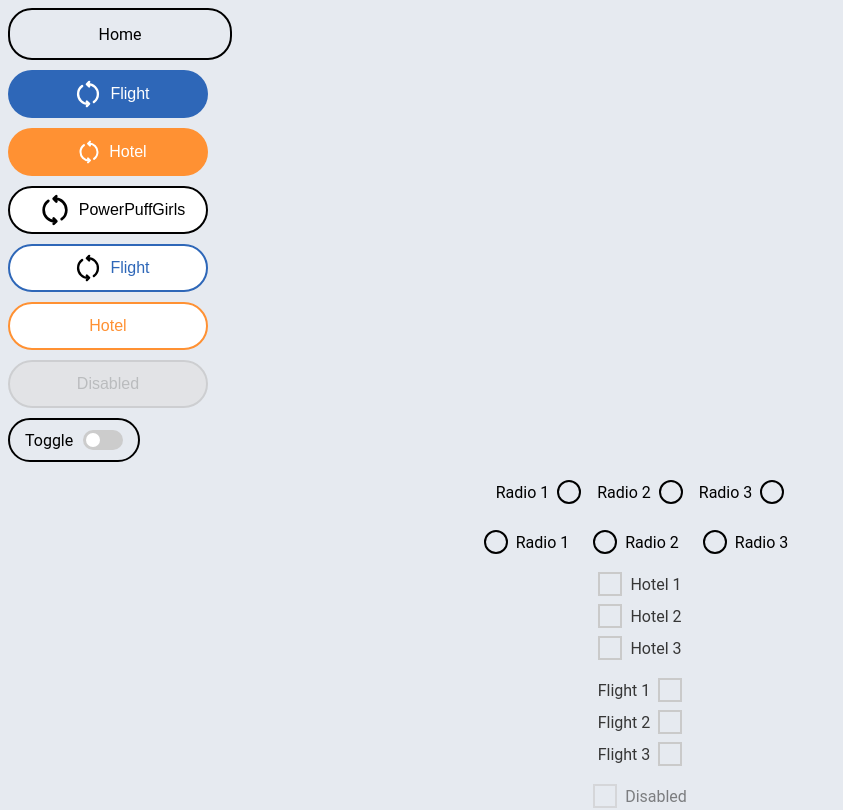
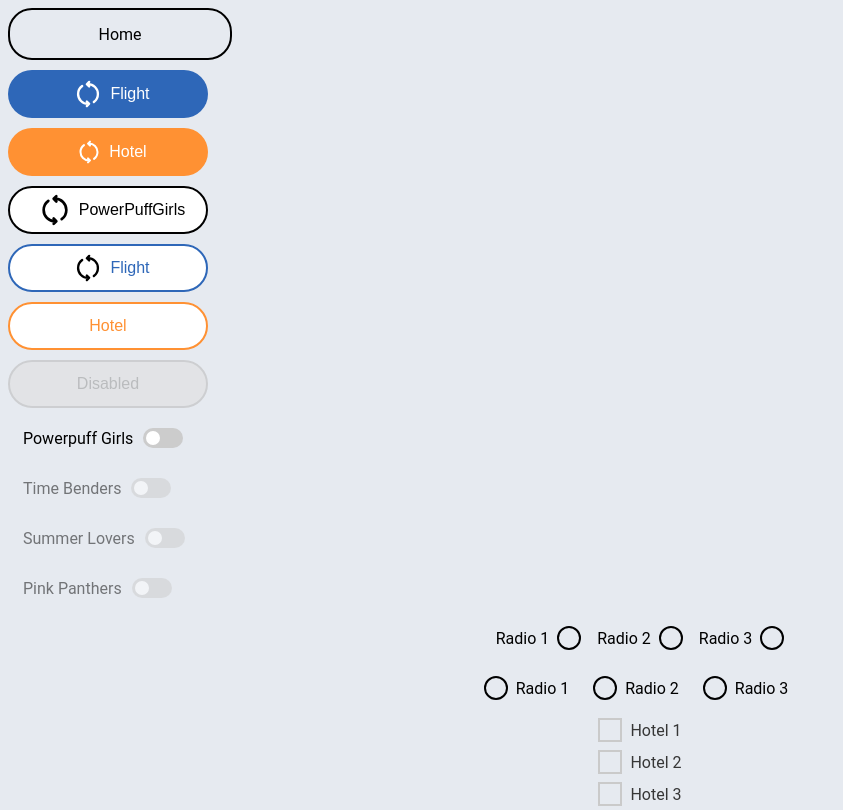
Before and after one commit to Mwiert/miniSpa, a Vue app: page /powerpuffgirls in a window 1280 px wide. Shown: the top 810 px of the page, without its empty margins (0-843 px from the left). Built offline with nearby package versions, Linux system fonts and the light colour scheme; a web font is replaced by a local one.

Commit message:
UIToggle style changed and multiple toggles added

```diff
--- a/src/components/UIToggle.vue
+++ b/src/components/UIToggle.vue
@@ -1,14 +1,15 @@
 <template>
-  <div class="ui-toggle-c" :class="{ labelAfter: after }" @click="toggle">
-    <div :for="id" class="toggle-label">{{ label }}</div>
-    <div class="toggle-switch">
-      <div :class="['toggle-slider', { checked }]"></div>
+  <div class="ui-toggle-c" :class="{ labelAfter: after, disabled: disabled }" @click="toggle">
+    <div :id="id" class="toggle-label">
+      {{ label }}
     </div>
-    <span v-if="after">{{ after }}</span>
+    <div class="toggle-switch" :class="{ checked: checked }">
+      <div class="toggle-slider" :class="{ checked: checked }"></div>
+    </div>
   </div>
 </template>
 
-<script script lang="ts">
+<script lang="ts">
 export default {
   name: 'UIToggle',
   props: {
@@ -23,10 +24,6 @@ export default {
       type: Boolean,
       default: false
     },
-    name: {
-      type: String,
-      default: ''
-    },
     checked: {
       type: Boolean,
       default: false
@@ -36,11 +33,10 @@ export default {
       default: false
     }
   },
-
   methods: {
     toggle() {
       if (!this.disabled) {
-        this.$emit('update:checked', !this.checked)
+        this.$emit('switchToggle', !this.checked)
       }
     }
   }
@@ -49,17 +45,29 @@ export default {
 
 <style lang="scss" scoped>
 @import '@/assets/css/main.scss';
+
 .ui-toggle-c {
   display: flex;
-
   align-items: center;
-  border: 2px solid black;
   width: fit-content;
   border-radius: 30px;
   padding: 10px 15px;
+  user-select: none;
+  pointer-events: none;
 
   &.labelAfter {
     flex-direction: row-reverse;
+  }
+  &.disabled {
+    opacity: 0.5;
+
+    .toggle-switch {
+      cursor: not-allowed !important;
+      background-color: #ccc;
+    }
+    .toggle-slider {
+      background-color: #fff;
+    }
   }
 }
 
@@ -74,8 +82,13 @@ export default {
   height: 20px;
   background-color: #ccc;
   border-radius: 20px;
-  transition: 0.4s;
+  transition: background-color 0.4s;
+  pointer-events: all;
   cursor: pointer;
+
+  &.checked {
+    background-color: $accent-primary-color;
+  }
 }
 
 .toggle-slider {
@@ -86,15 +99,13 @@ export default {
   height: 14px;
   background-color: white;
   border-radius: 50%;
-  transition: 0.4s;
+  transition:
+    transform 0.4s,
+    background-color 0.4s;
 
   &.checked {
     background-color: $primary-color;
     transform: translateX(20px);
-
-    &.checked .label-after {
-      background-color: aqua;
-    }
   }
 }
 </style>
--- a/src/pages/PowerPuffGirls.vue
+++ b/src/pages/PowerPuffGirls.vue
@@ -2,58 +2,163 @@
   <div class="button-c">
     <!-- UIButton instances as previously defined -->
 
-    <UIButton className="" text="Home" :isSpinnerActive="loadingStates.home.isLoading"
-      :isDisabled="loadingStates.home.isDisabled" @click="setLoadingState('home')" :isRouter="true" routerUrl="/" />
-    <UIButton className="flight" text="Flight" :icon="'refresh'" :isSpinnerActive="loadingStates.flight.isLoading"
-      :isDisabled="loadingStates.flight.isDisabled" @click="setLoadingState('flight')" />
-    <UIButton className="hotel" text="Hotel" :icon="'refresh'" :iconSize="'s'"
-      :isSpinnerActive="loadingStates.hotel.isLoading" :isDisabled="loadingStates.hotel.isDisabled"
-      @click="setLoadingState('hotel')" />
+    <UIButton
+      className=""
+      text="Home"
+      :isSpinnerActive="loadingStates.home.isLoading"
+      :isDisabled="loadingStates.home.isDisabled"
+      @click="setLoadingState('home')"
+      :isRouter="true"
+      routerUrl="/"
+    />
+    <UIButton
+      className="flight"
+      text="Flight"
+      :icon="'refresh'"
+      :isSpinnerActive="loadingStates.flight.isLoading"
+      :isDisabled="loadingStates.flight.isDisabled"
+      @click="setLoadingState('flight')"
+    />
+    <UIButton
+      className="hotel"
+      text="Hotel"
+      :icon="'refresh'"
+      :iconSize="'s'"
+      :isSpinnerActive="loadingStates.hotel.isLoading"
+      :isDisabled="loadingStates.hotel.isDisabled"
+      @click="setLoadingState('hotel')"
+    />
 
     <!-- Since the class name is not added, the default class will be used. -->
-    <UIButton text="PowerPuffGirls" :icon="'refresh'" :iconSize="'l'" :isSpinnerActive="loadingStates.default.isLoading"
-      :isDisabled="loadingStates.default.isDisabled" @click="setLoadingState('default')" />
+    <UIButton
+      text="PowerPuffGirls"
+      :icon="'refresh'"
+      :iconSize="'l'"
+      :isSpinnerActive="loadingStates.default.isLoading"
+      :isDisabled="loadingStates.default.isDisabled"
+      @click="setLoadingState('default')"
+    />
 
-    <UIButton className="flight outline" text="Flight" :isSpinnerActive="loadingStates.flightOutline.isLoading"
-      :icon="'refresh'" :isDisabled="loadingStates.flightOutline.isDisabled"
-      @click="setLoadingState('flightOutline')" />
+    <UIButton
+      className="flight outline"
+      text="Flight"
+      :isSpinnerActive="loadingStates.flightOutline.isLoading"
+      :icon="'refresh'"
+      :isDisabled="loadingStates.flightOutline.isDisabled"
+      @click="setLoadingState('flightOutline')"
+    />
 
-    <UIButton className="hotel outline" text="Hotel" :isSpinnerActive="loadingStates.hotelOutline.isLoading"
-      :isDisabled="loadingStates.hotelOutline.isDisabled" @click="setLoadingState('hotelOutline')" />
+    <UIButton
+      className="hotel outline"
+      text="Hotel"
+      :isSpinnerActive="loadingStates.hotelOutline.isLoading"
+      :isDisabled="loadingStates.hotelOutline.isDisabled"
+      @click="setLoadingState('hotelOutline')"
+    />
 
-    <UIButton className="disabled" text="Disabled" :isSpinnerActive="loadingStates.disabledButton.isLoading"
-      :isDisabled="loadingStates.disabledButton.isDisabled" @click="setLoadingState('disabledButton')" />
+    <UIButton
+      className="disabled"
+      text="Disabled"
+      :isSpinnerActive="loadingStates.disabledButton.isLoading"
+      :isDisabled="loadingStates.disabledButton.isDisabled"
+      @click="setLoadingState('disabledButton')"
+    />
 
     <!-- Add UIToggle component -->
     <div>
-      <UIToggle :id="'toggle1'" :label="'Toggle'" :checked="toggleState.checked" :disabled="toggleState.disabled"
-        @update:checked="toggleChange" />
+      <UIToggle
+        :id="'powerpuffGirls'"
+        :label="'Powerpuff Girls'"
+        :checked="powerpuffGirls.checked"
+        :disabled="powerpuffGirls.disabled"
+        @switchToggle="toggleChange1"
+      />
+    </div>
+
+    <div>
+      <UIToggle
+        :id="'timeBenders'"
+        :label="'Time Benders'"
+        :checked="timeBenders.checked"
+        :disabled="timeBenders.disabled"
+        @switchToggle="toggleChange2"
+      />
+    </div>
+
+    <div>
+      <UIToggle
+        :id="'summerLovers'"
+        :label="'Summer Lovers'"
+        :checked="summerLovers.checked"
+        :disabled="summerLovers.disabled"
+        @switchToggle="toggleChange3"
+      />
+    </div>
+
+    <div>
+      <UIToggle
+        :id="'pinkPanthers'"
+        :label="'Pink Panthers'"
+        :checked="pinkPanthers.checked"
+        :disabled="pinkPanthers.disabled"
+        @switchToggle="toggleChange4"
+      />
     </div>
 
     <div class="hotel-radio-buttons">
-      <UIRadioButton v-for="radio in radioButtonsHotel" :key="radio.label" :className="'hotel'" :label="radio.label"
-        :value="radio.value" v-model="pickedRadioHotel" />
+      <UIRadioButton
+        v-for="radio in radioButtonsHotel"
+        :key="radio.label"
+        :className="'hotel'"
+        :label="radio.label"
+        :value="radio.value"
+        v-model="pickedRadioHotel"
+      />
     </div>
     <div class="flight-radio-buttons">
-      <UIRadioButton v-for="radio in radioButtonsFlight" :key="radio.label" :className="'flight'" :label="radio.label"
-        :value="radio.value" :after="true" v-model="pickedRadioFlight" />
+      <UIRadioButton
+        v-for="radio in radioButtonsFlight"
+        :key="radio.label"
+        :className="'flight'"
+        :label="radio.label"
+        :value="radio.value"
+        :after="true"
+        v-model="pickedRadioFlight"
+      />
     </div>
 
     <!-- Checkboxes for hotel -->
     <div class="hotel-checkbox">
-      <UICheckbox v-for="checkbox in checkboxHotel" :key="checkbox.id" :className="'hotel'" :label="checkbox.label"
-        @takeCheckedInfo="takeCheckedInfo" />
+      <UICheckbox
+        v-for="checkbox in checkboxHotel"
+        :key="checkbox.id"
+        :className="'hotel'"
+        :label="checkbox.label"
+        @takeCheckedInfo="takeCheckedInfo"
+      />
     </div>
 
     <!-- Checkboxes for flight -->
     <div class="flight-checkbox">
-      <UICheckbox v-for="checkbox in checkboxFlight" :key="checkbox.id" :className="'flight'" :label="checkbox.label"
-        :after="true" @takeCheckedInfo="takeCheckedInfo" />
+      <UICheckbox
+        v-for="checkbox in checkboxFlight"
+        :key="checkbox.id"
+        :className="'flight'"
+        :label="checkbox.label"
+        :after="true"
+        @takeCheckedInfo="takeCheckedInfo"
+      />
     </div>
 
     <!-- Example of a disabled checkbox -->
-    <UICheckbox :label="'Disabled'" :className="'hotel'" :after="false" :disabled="true" :name="'disabled'"
-      :id="'deneme'" />
+    <UICheckbox
+      :label="'Disabled'"
+      :className="'hotel'"
+      :after="false"
+      :disabled="true"
+      :name="'disabled'"
+      :id="'deneme'"
+    />
   </div>
 </template>
 
@@ -83,11 +188,24 @@ export default {
         hotelOutline: { isLoading: false, isDisabled: false },
         disabledButton: { isLoading: false, isDisabled: true } // This button is disabled so its isDisabled property is initially true
       },
-      // Initial state for toggle switch
-      toggleState: {
+      // Initial states for toggle switch
+      powerpuffGirls: {
         checked: false,
         disabled: false
       },
+      timeBenders: {
+        checked: false,
+        disabled: true
+      },
+      summerLovers: {
+        checked: false,
+        disabled: true
+      },
+      pinkPanthers: {
+        checked: false,
+        disabled: true
+      },
+
       pickedRadioHotel: '',
       pickedRadioFlight: '',
       radioButtonsHotel: [
@@ -123,9 +241,26 @@ export default {
       }, 2000)
     },
     // Method to handle toggle state change
-    toggleChange(newChecked) {
-      this.toggleState.checked = newChecked
+    toggleChange1(newChecked) {
+      this.powerpuffGirls.checked = newChecked
+      this.timeBenders.disabled = false
     },
+    toggleChange2(newChecked) {
+      this.timeBenders.checked = newChecked
+      this.summerLovers.disabled = false
+    },
+    toggleChange3(newChecked) {
+      this.summerLovers.checked = newChecked
+      this.pinkPanthers.disabled = false
+    },
+    toggleChange4(newChecked) {
+      this.pinkPanthers.checked = newChecked
+    },
+    handlerSelectRadioButton(checked) {
+      this.selectedId = checked
+      console.log('oldu')
+    },
+
     takeCheckedInfo(info) {
       console.log(info)
     }
```
Also changed, not shown: src/components/UIButton.vue (+14 -4 lines).
